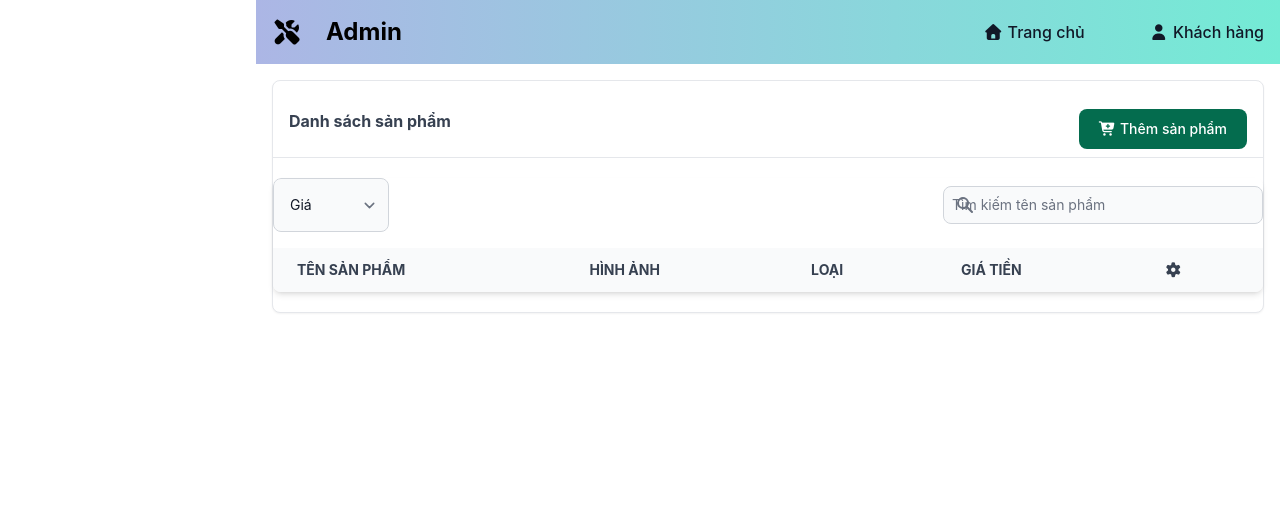
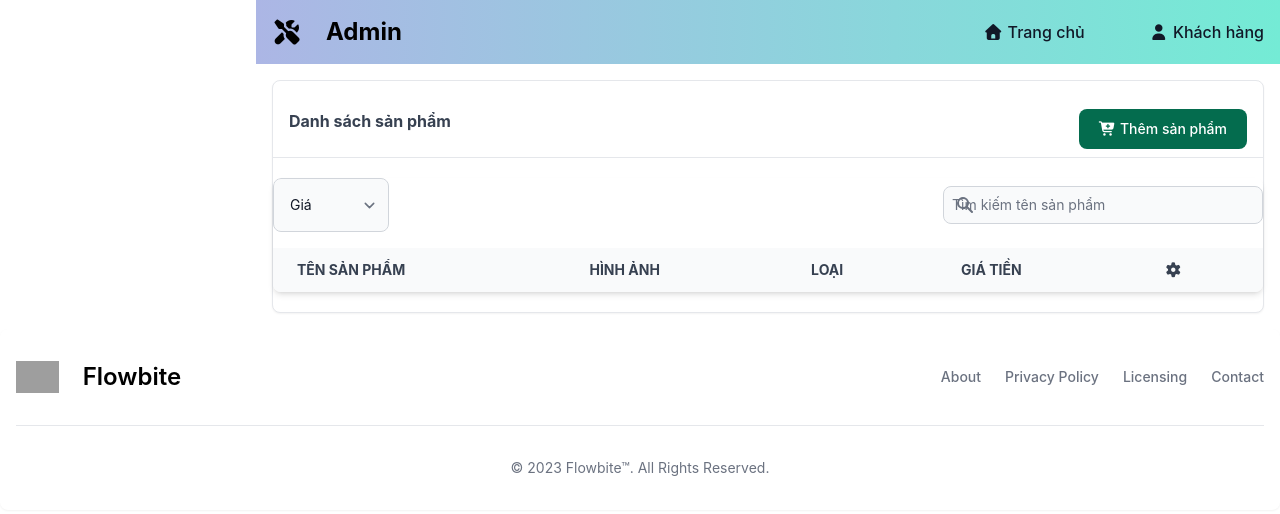
Before and after one commit to PhatThach0606/JS_SCSS_Capstone, a website with bundled scripts: page admin/view/admin.html in a window 1280 px wide. Built offline with nearby package versions, Linux system fonts and the light colour scheme; no server answers; grey boxes are pictures that could not be loaded.

Commit message:
upload to show img

```diff
--- a/admin/controllers/main.js
+++ b/admin/controllers/main.js
@@ -197,8 +197,7 @@ function onEdit(id) {
             getId("loader").style.display = "none";
 
         })
-    // Update Product
-    // getId("btnUpdate").addEventListener("click", onUpdateProduct(id))
+
 }
 window.onEdit = onEdit;
 
@@ -222,7 +221,7 @@ function onUpdateProduct(id) {
         .then(function (result) {
             getId("loader").style.display = "none";
             const data = result.data;
-            alert(`Update ${data.name} success`);
+            // alert(`Update ${data.name} success`);
 
             // close modal
             getId("close-Modal").click();
--- a/admin/view/admin.html
+++ b/admin/view/admin.html
@@ -313,6 +313,35 @@
         </div>
       </div>
     </div>
+
+    <!-- FOOTER  -->
+    <footer class="bg-white rounded-lg shadow-sm dark:bg-gray-900 ">
+      <div class="w-full max-w-screen-xl mx-auto p-4 md:py-8">
+        <div class="sm:flex sm:items-center sm:justify-between">
+          <a href="https://flowbite.com/" class="flex items-center mb-4 sm:mb-0 space-x-3 rtl:space-x-reverse">
+            <img src="https://flowbite.com/docs/images/logo.svg" class="h-8" alt="Flowbite Logo" />
+            <span class="self-center text-2xl font-semibold whitespace-nowrap dark:text-white">Flowbite</span>
+          </a>
+          <ul class="flex flex-wrap items-center mb-6 text-sm font-medium text-gray-500 sm:mb-0 dark:text-gray-400">
+            <li>
+              <a href="#" class="hover:underline me-4 md:me-6">About</a>
+            </li>
+            <li>
+              <a href="#" class="hover:underline me-4 md:me-6">Privacy Policy</a>
+            </li>
+            <li>
+              <a href="#" class="hover:underline me-4 md:me-6">Licensing</a>
+            </li>
+            <li>
+              <a href="#" class="hover:underline">Contact</a>
+            </li>
+          </ul>
+        </div>
+        <hr class="my-6 border-gray-200 sm:mx-auto dark:border-gray-700 lg:my-8" />
+        <span class="block text-sm text-gray-500 sm:text-center dark:text-gray-400">© 2023 <a
+            href="https://flowbite.com/" class="hover:underline">Flowbite™</a>. All Rights Reserved.</span>
+      </div>
+    </footer>
   </div>
   <!-- flowbite  -->
   <script src="https://cdn.jsdelivr.net/npm/flowbite@3.1.2/dist/flowbite.min.js"></script>
@@ -328,4 +357,5 @@
   <script type="module" src="./../controllers/main.js"></script>
 </body>
 
+
 </html>
--- a/asset/css/style.css
+++ b/asset/css/style.css
@@ -29,7 +29,6 @@
   -ms-grid-row: 2;
   -ms-grid-column: 1;
   grid-area: main;
-
 }
 
 .layout .footer {
@@ -41,6 +40,7 @@
 
 .scrolled {
   background: rgba(0, 0, 0, 0.7);
+  -webkit-transition: all 0.2s;
   transition: all 0.2s;
 }
 
@@ -61,9 +61,6 @@
 }
 
 @media (max-width: 1080px) {
-
-
-
   .background {
     background: -webkit-gradient(linear, left top, left bottom, from(rgba(0, 23, 75, 0.8)), to(rgba(0, 0, 0, 0.5))), url(../../asset/image/bg_sm.jpg);
     background: linear-gradient(rgba(0, 23, 75, 0.8), rgba(0, 0, 0, 0.5)), url(../../asset/image/bg_sm.jpg);
@@ -74,6 +71,7 @@
     min-height: 850px;
   }
 }
+
 @media (max-width: 1300px) {
   .boxCustom {
     display: none;
```
Also changed, not shown: asset/image/samsung_black.png (added), asset/image/samsung_blue.avif (added), asset/image/samsung_gold.png (added), asset/image/samsung_pink.png (added), 1 other file.
